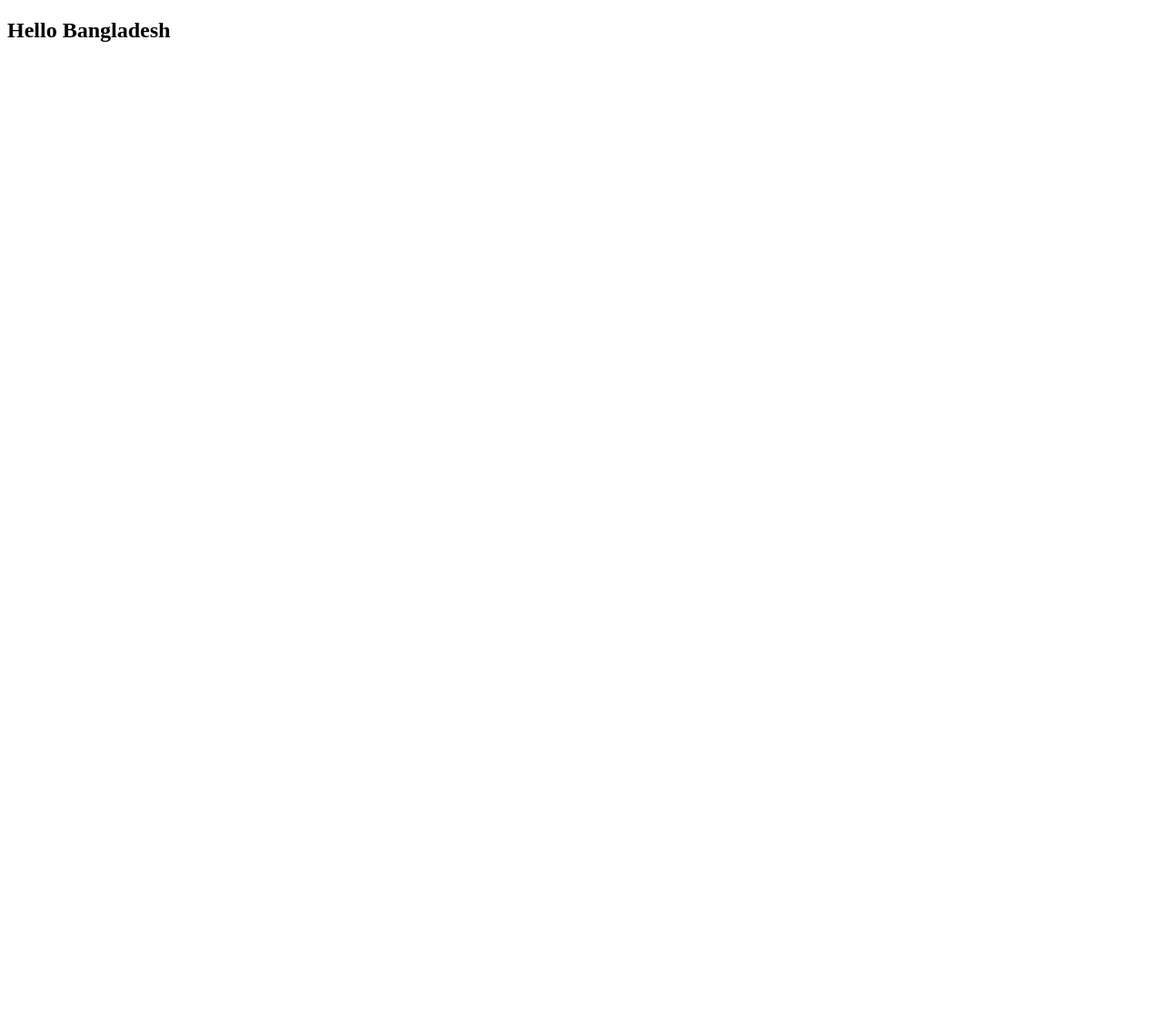
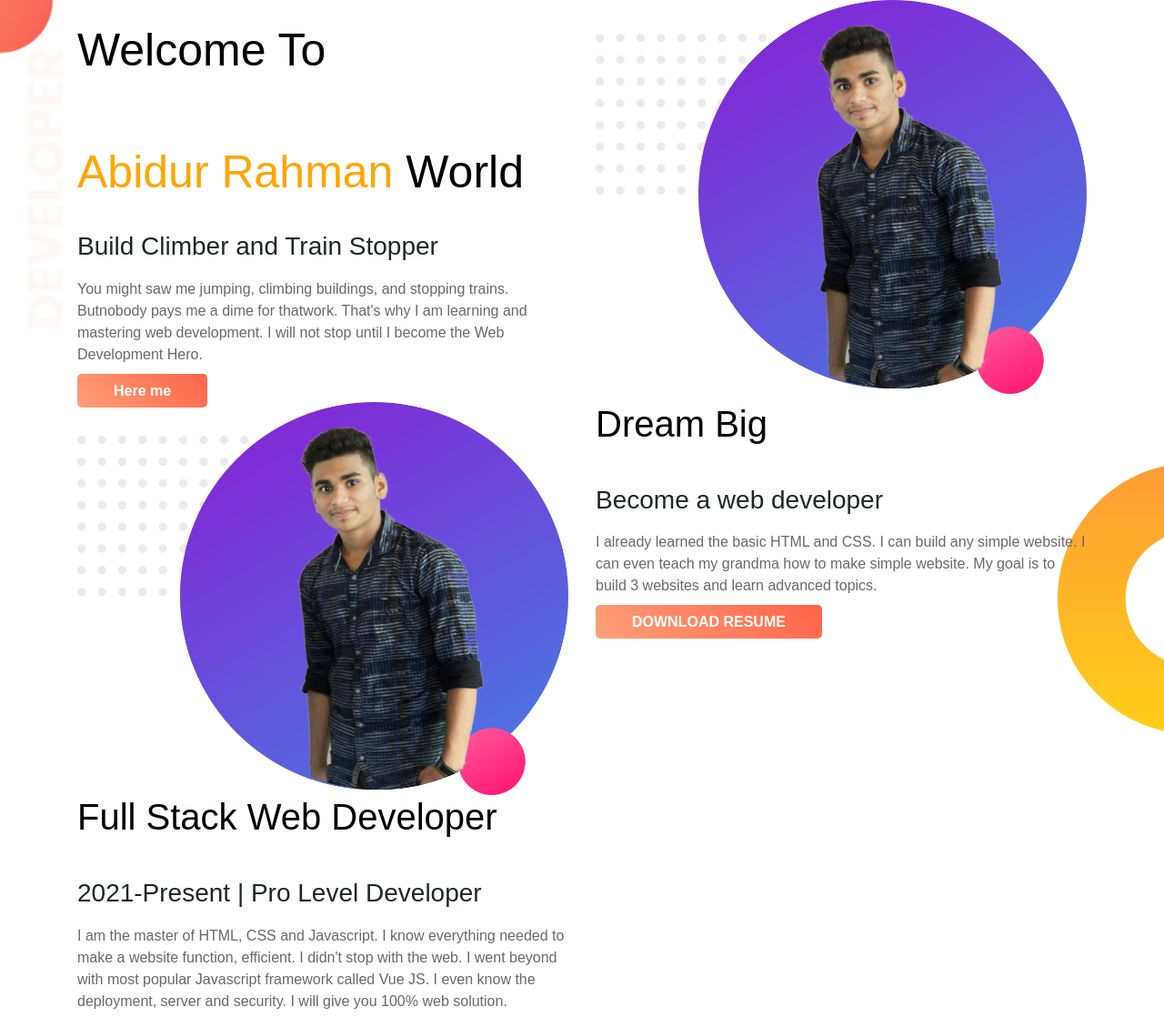
Before and after one commit to AbidurRahman-developer/Personal-webside, a plain HTML site: page index.html in a window 1280 px wide. Shown: the whole page at 91% size. Before the commit the page ends 800 px from the top, so only its background shows below. Drawn offline with nearby package versions, Linux system fonts and the light colour scheme.

Commit message:
add lots of section

```diff
--- a/index.html
+++ b/index.html
@@ -1,11 +1,65 @@
 <!DOCTYPE html>
 <html lang="en">
+
 <head>
     <meta charset="UTF-8">
     <meta name="viewport" content="width=device-width, initial-scale=1.0">
-    <title>Document</title>
+    <title>Abidur Rahman Webside</title>
+    <link rel="stylesheet" href="https://stackpath.bootstrapcdn.com/bootstrap/4.5.0/css/bootstrap.min.css"
+        integrity="sha384-9aIt2nRpC12Uk9gS9baDl411NQApFmC26EwAOH8WgZl5MYYxFfc+NcPb1dKGj7Sk" crossorigin="anonymous">
+    <link rel="stylesheet" href="./style.css">
 </head>
+
 <body>
-    <h2>Hello Bangladesh</h2>
+    <section class="top-bannar">
+        <div class="container">
+            <div class="row">
+                <div class="col-md-6">
+                    <h1>Welcome To</h1>
+                    <br> <h1><span class="main-h1">Abidur Rahman</span> World</h1>
+                    <h3>Build Climber and Train Stopper</h3>
+                    <p>You might saw me jumping, climbing buildings, and stopping trains. Butnobody        pays   me a dime for
+                        thatwork. That's why I am learning and mastering web development. I will not stop until I become
+                        the Web Development Hero.</p>
+                        <a class="anchor-button" target="_black" href="">Here me</a>
+                </div>
+                <div class="half-weight col-md-6">
+                    <img src="./images/image 12.png" alt="">
+                </div>
+            </div>
+        </div>
+    </section>
+    <section class="dream-area">
+        <div class="container">
+            <div class="row">
+                <div class="col-md-6">
+                    <img src="./images/image 12.png" alt="">
+                </div>
+                <div class="col-md-6">
+                    <h2>Dream Big</h2>
+                    <h3>Become a web developer</h3>
+                    <p>I already learned the basic HTML and CSS. I can build any simple website. I can even teach my grandma how to make simple website. My goal is to build 3 websites and learn advanced topics.</p>
+                    <a class="anchor-button" href="">DOWNLOAD RESUME</a>
+                </div>
+            </div>
+        </div>
+    </section>
+    <section class="experiences-area">
+        <div class="container">
+            <div class="row">
+                <div class="col-md-6">
+                    <h2>Full Stack Web Developer</h2>
+                    <h3>2021-Present | Pro Level Developer</h3>
+                    <p>I am the master of HTML, CSS and Javascript. I know everything needed to make a website function, efficient. I didn't stop with the web. I went beyond with most popular Javascript framework called Vue JS. I even know the deployment, server and security. I will give you 100% web solution.</p>
+                </div>
+                <div class="col-md-6">
+                    <h2></h2>
+                    <h3></h3>
+                    <p></p>
+                </div>
+            </div>
+        </div>
+    </section>
 </body>
+
 </html>
--- /dev/null
+++ b/style.css
@@ -0,0 +1,50 @@
+body{
+    font-family: 'Poppins', sans-serif;
+    font: bold;
+}
+.top-bannar{
+    background-image: url(images/top-banner.png);
+    background-repeat: no-repeat;
+}
+h1{
+    color: #000000;
+    font-size: 50px;
+    margin: 25px 0;
+}
+h1 span{
+    color:orange;
+}
+h3{
+    padding: 10px 0;
+}
+p{
+    color: dimgray;
+}
+.anchor-button{
+    text-decoration: none;
+    background: linear-gradient(45deg, lightsalmon, tomato);
+    padding: 10px 40px;
+    border-radius: 5px;
+    color: white;
+    font-weight: 700;
+}
+a{
+    font-size: 16px;
+}
+.half-weight{
+    height: 300px;
+    width: 30%;
+}
+img{
+    width: 100%;
+}
+h2{
+    font-size: 40px;
+    color: black;
+    padding: 0 0 25px 0;
+}
+.dream-area{
+    background-image: url(images/dream-bg.png);
+    background-repeat: no-repeat;
+    background-position: right;
+}
```
Also changed, not shown: images/dream-bg.png (added), images/exp-bg.png (added), images/image 12.png (added), images/top-banner.png (added).
